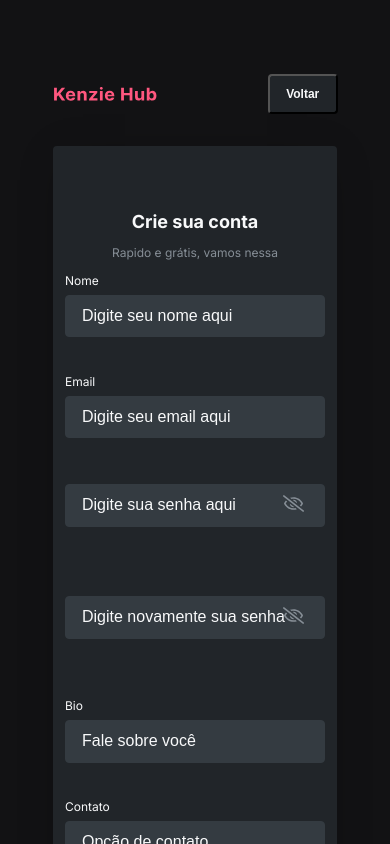
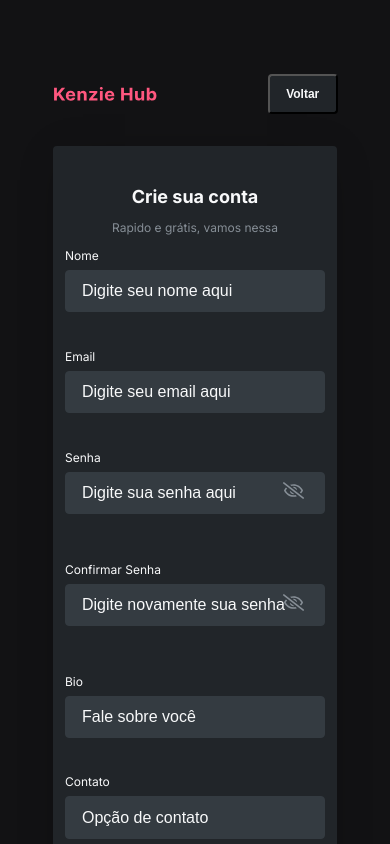
Before and after one commit to Kenzie-Academy-Brasil-Developers/Kenzie-Academy-Brasil-Developers-react-entrega-kenzie-hub-DRICKAD, a React (Vite) app: page /register in a window 390 px wide. Shown: the top 844 px of the page. Built offline with nearby package versions, Linux system fonts and the light colour scheme.

Commit message:
Entrega Kenzie Hub
Fiz uns ajustes na responsividade da pagina de dashboard, e na visualização da label do inputPassword.

```diff
--- a/src/Components/Forms/FormRegister/index.jsx
+++ b/src/Components/Forms/FormRegister/index.jsx
@@ -44,7 +44,7 @@ export const FormRegister = ()=>{
             <Input label={"Email"} type="email" placeholder="Digite seu email aqui" {...register("email")} error={errors.email}/>
             <div className= {style.divPassword1}>
                 <InputPassword
-                    label={"Senha"}
+                    label= "Senha"
                     type={showEyePassword? "text": "password"}
                     placeholder="Digite sua senha aqui"
                     {...register("password")}
@@ -54,7 +54,7 @@ export const FormRegister = ()=>{
             </div>
             <div className= {style.divPassword1}>
                 <InputPassword
-                    label={"Confirmar Senha"}
+                    label="Confirmar Senha"
                     type={showEyePassword? "text": "password"}
                     placeholder="Digite novamente sua senha"
                     {...register("confirmPassword")}
--- a/src/Components/Forms/FormRegister/style.module.scss
+++ b/src/Components/Forms/FormRegister/style.module.scss
@@ -6,10 +6,8 @@
     align-items: center;
     gap: 1rem;
     width: clamp(20rem, 23.1rem, 23.125rem);
-    height: 891.192px;
     padding-block: clamp(2rem, 2.625rem, 2.63rem);
     padding-inline: clamp(1rem, 1.375rem, 1.4rem);
-
 
     border-radius: 0.25rem;
     background: var(--Gray-3);
--- a/src/Components/Header/style.module.scss
+++ b/src/Components/Header/style.module.scss
@@ -66,7 +66,7 @@
 
 @media(max-width:900px){
     .headerHome{
-        width: 36rem;
+        width: 54rem;
         margin-inline: 0;
     }
 }
@@ -77,7 +77,7 @@
     }
 
     .headerHome{
-        width: 25rem;
+        width: 35rem;
         margin-inline: 0;
     }
 
@@ -89,7 +89,7 @@
     }
 
     .headerHome{
-        width: 17.9rem;
+        width: 24.4rem;
     }
 }
 
@@ -99,8 +99,7 @@
     }
 
     .headerHome{
-        width: 16rem;
+        width: 18rem;
         padding-bottom: 1rem;
     }
-
 }
--- a/src/Components/Inputs/InputDafalt/index.jsx
+++ b/src/Components/Inputs/InputDafalt/index.jsx
@@ -1,7 +1,7 @@
 import { forwardRef } from "react";
 import style from "./style.module.scss";
 
-export const Input = forwardRef(({error, label,...rest}, ref)=>{
+export const Input = forwardRef(({error, label, ...rest}, ref)=>{
 
     return(
         <div className={style.container}>
--- a/src/Components/Inputs/InputPassword/index.jsx
+++ b/src/Components/Inputs/InputPassword/index.jsx
@@ -4,7 +4,7 @@ import { FaEye, FaRegEyeSlash } from "react-icons/fa";
 import style from "./style.module.scss";
 
 
-export const InputPassword = forwardRef(({error, label, setShowEyePassword, showEyePassword, ...rest}, ref) => {
+export const InputPassword = forwardRef(({error, setShowEyePassword, showEyePassword, ...rest}, ref) => {
     return(
         <>
                 <Input {...rest} error={error} ref= {ref}/>
```
